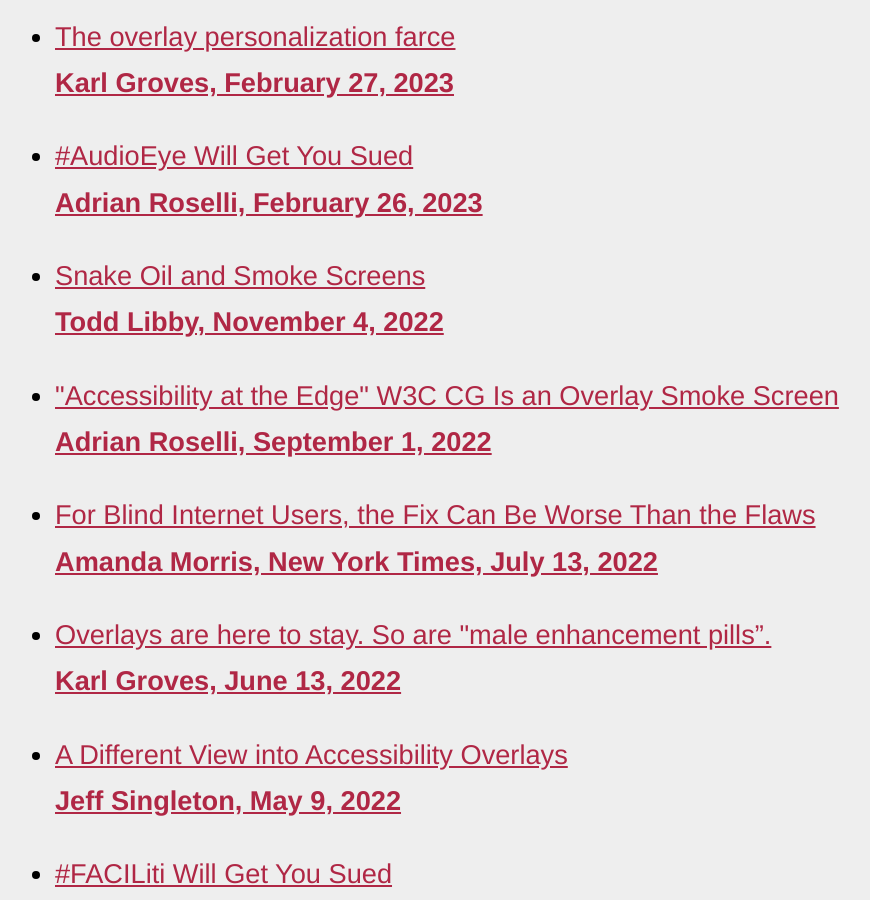
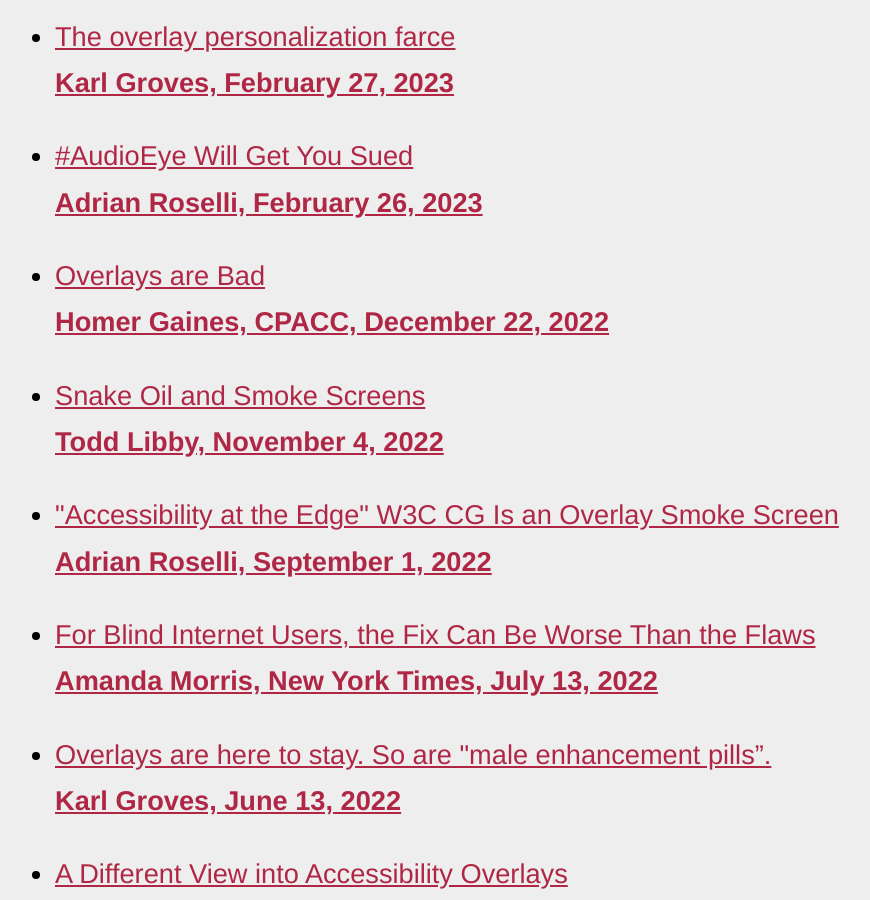
Before and after one commit to michaelspellacy/shouldiuseanaccessibilityoverlay-com, a Jekyll site: the page built from index.html, in a window 1280 px wide and 900 px high, scrolled down 4423 px. Shown: the whole window, without its empty margins (195-1065 px from the left). Built offline with Jekyll 4.4.1, drawn with Linux system fonts in a browser that asks for light colours.

Commit message:
Update default.html

```diff
--- a/_layouts/default.html
+++ b/_layouts/default.html
@@ -58,6 +58,7 @@
         <ul class="articles">
           <li><a href="https://karlgroves.com/the-overlay-personalization-farce/">The overlay personalization farce <span>Karl Groves, February 27, 2023</span></a></li>
           <li><a href="https://adrianroselli.com/2023/02/audioeye-will-get-you-sued.html">#AudioEye Will Get You Sued <span>Adrian Roselli, February 26, 2023</span></a></li>
+          <li><a href="https://rightbadcode.com/overlays-are-bad">Overlays are Bad <span>Homer Gaines, CPACC, December 22, 2022</span></a></li>
           <li><a href="https://toddl.dev/posts/snake-oil-and-smoke-screens/">Snake Oil and Smoke Screens <span>Todd Libby, November 4, 2022</span></a></li>
           <li><a href="https://adrianroselli.com/2022/09/accessibility-at-the-edge-w3c-cg-is-an-overlay-smoke-screen.html">"Accessibility at the Edge" W3C CG Is an Overlay Smoke Screen <span>Adrian Roselli, September 1, 2022</span></a></li>
           <li><a href="https://www.nytimes.com/2022/07/13/technology/ai-web-accessibility.html">For Blind Internet Users, the Fix Can Be Worse Than the Flaws <span>Amanda Morris, New York Times, July 13, 2022</span></a></li>
```
